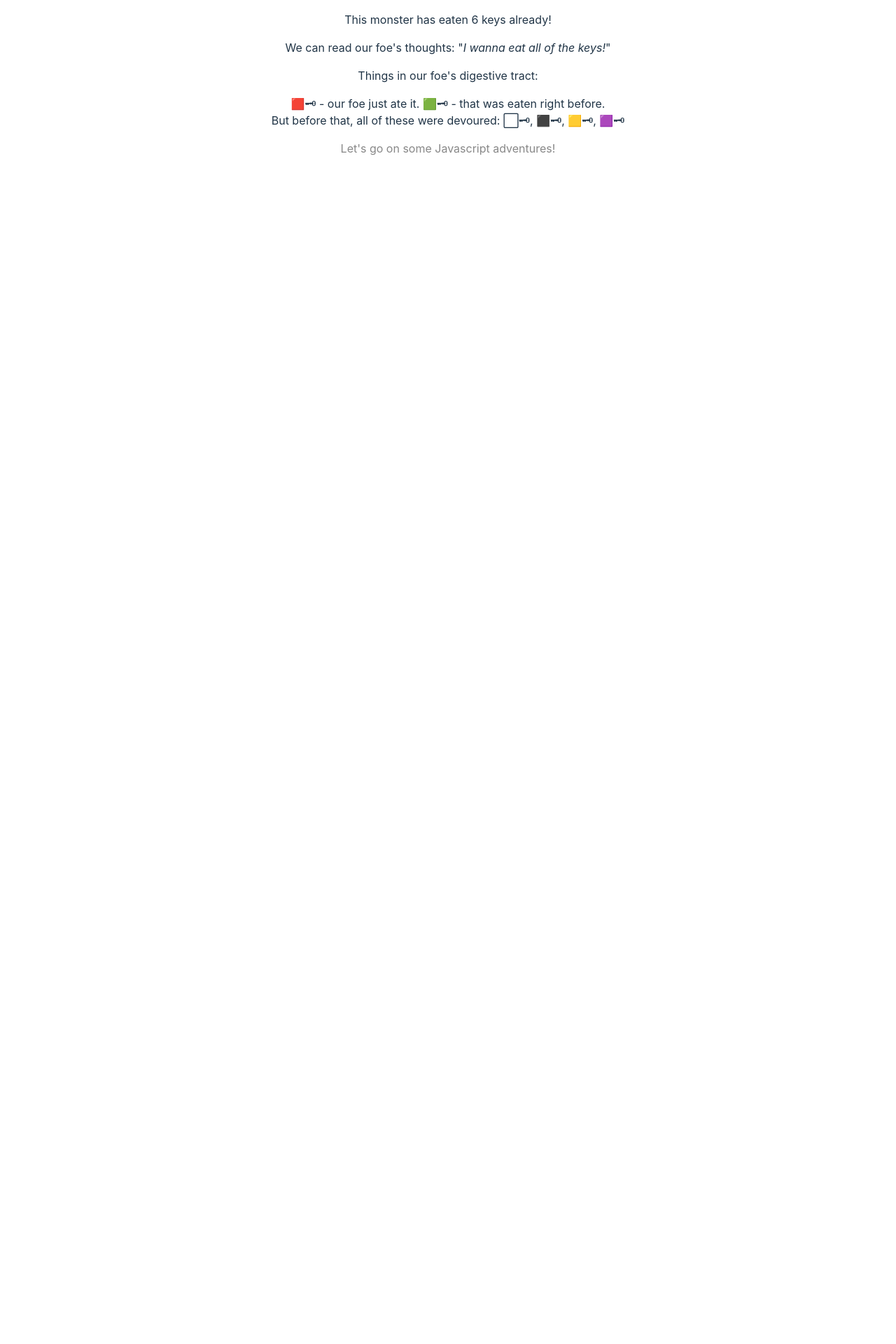
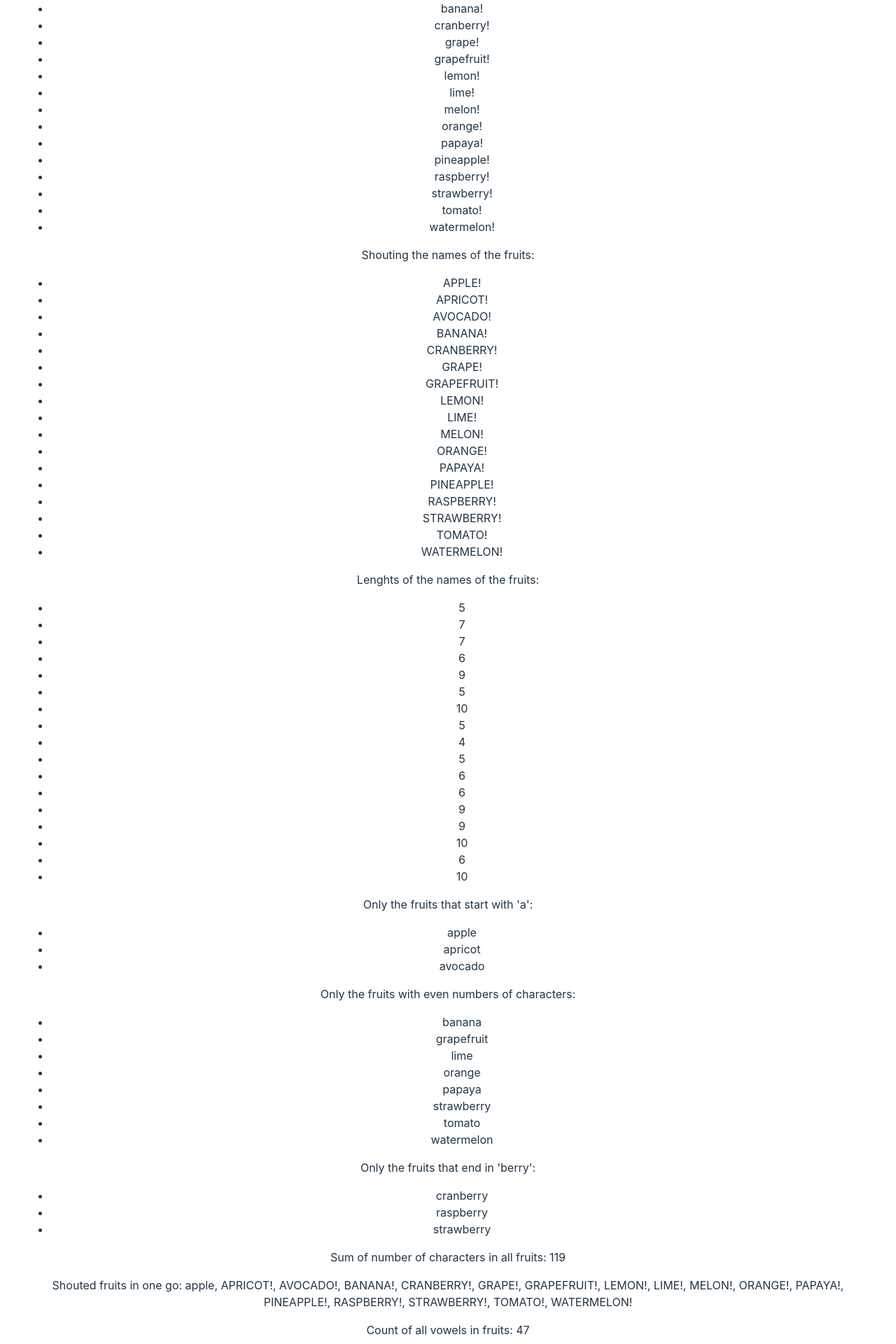
Before and after one commit to ReDI-School/react-s24-js-to-know-for-react-2, a React (Vite) app: page / in a window 1280 px wide. Shown: the part 320-2240 px from the top of the page at 70% size. Before the commit the page ends 800 px from the top, so only its background shows below. Built offline with nearby package versions, Linux system fonts and the light colour scheme.

Commit message:
Solutions for the exercises

```diff
--- a/src/App.jsx
+++ b/src/App.jsx
@@ -1,11 +1,8 @@
 import './App.css'
-//import BonusFuncs from './BonusFuncs'
+import BonusFuncs from './BonusFuncs'
 import SpreadRest from './SpreadRest'
 
 function App() {
-  // if (false) {
-  //   return <BonusFuncs />
-  // }
   return (
     <>
       <div>
@@ -14,6 +11,9 @@ function App() {
       <p className="read-the-docs">
         Let&apos;s go on some Javascript adventures!
       </p>
+      <p>
+        <BonusFuncs />
+      </p>
     </>
   )
 }
--- a/src/MapFilterReduce.jsx
+++ b/src/MapFilterReduce.jsx
@@ -23,43 +23,46 @@ function MapFilterReduce() {
       ];
 
     // this would be the usual way to process things in a loop
-    let transformedFruits = [];
-    for (let i = 0; i < FRUITS.length; i++) {
-        transformedFruits.push(`${FRUITS[i]}!`);
-    }
+    // let transformedFruits = [];
+    // for (let i = 0; i < FRUITS.length; i++) {
+    //     transformedFruits.push(`${FRUITS[i]}!`);
+    // }
 
-    for (let i = 0; i < FRUITS.length; i++) {
-        console.log(`fruit ${i} is ${FRUITS[i]}!`);
-    }
+    // for (let i = 0; i < FRUITS.length; i++) {
+    //     console.log(`fruit ${i} is ${FRUITS[i]}!`);
+    // }
 
     // what if we wanted to keep it const? how would we do that?
-    // const transformedFruits = [] // ????
+    const transformedFruits = FRUITS.map(fruit => `${fruit}!`)
 
     // I wanna see us shouting the fruits here
-    const shoutedFruits = []
+    const shoutedFruits = FRUITS.map(fruit => `${fruit.toUpperCase()}!`)
 
     // I wanna see the lengths of the fruits instead of the names
-    const fruitLengths = []
+    const fruitLengths = FRUITS.map(fruit => fruit.length)
 
     // ==========================================================
     // I wanna see only the fruits that start with "a"
-    const fruitsStartingWithA = []
+    const fruitsStartingWithA = FRUITS.filter(fruit => fruit.startsWith('a'))
 
     // I wanna see only the fruits that have even numbers of characters
-    const fruitsWithEvenNumberOfChars = []
+    const fruitsWithEvenNumberOfChars = FRUITS.filter(fruit => fruit.length % 2 === 0)
 
     // I wanna see only the fruits that end with "berry"
-    const fruitsEndingInBerry = []
+    const fruitsEndingInBerry = FRUITS.filter(fruit => fruit.endsWith("berry"))
 
     // ==========================================================
     // I wanna see the total count of characters in all fruits
-    const sumOfNumberOfCharactersInFruits = 0
+    const sumOfNumberOfCharactersInFruits = FRUITS.reduce((accum, item) => accum + item.length, 0)
 
     // I wanna see all of the fruits in a single string, but shouted, and without using Array.join()
-    const shoutedFruitsInOneGo = ""
+    const shoutedFruitsInOneGo = FRUITS.reduce((accum, item) => `${accum}, ${item.toUpperCase()}!`)
 
     // I wanna see the total count of vowels we have in all of the fruits
-    const countOfVowelsInFruits = 0
+    const countOfVowelsInFruits = FRUITS.map(
+            fruit => [...fruit].filter(
+                letter => ['a', 'e', 'i', 'o', 'u'].includes(letter)))
+        .reduce((accum, item) => accum + item.length, 0)
 
 
 
@@ -74,7 +77,6 @@ function MapFilterReduce() {
         <ListFruits description="Only the fruits that start with 'a'" fruits={fruitsStartingWithA} />
         <ListFruits description="Only the fruits with even numbers of characters" fruits={fruitsWithEvenNumberOfChars} />
         <ListFruits description="Only the fruits that end in 'berry'" fruits={fruitsEndingInBerry} />
-        <ListFruits description="Only the fruits that end in 'berry'" fruits={fruitsEndingInBerry} />
         <p>Sum of number of characters in all fruits: {sumOfNumberOfCharactersInFruits}</p>
         <p>Shouted fruits in one go: {shoutedFruitsInOneGo}</p>
         <p>Count of all vowels in fruits: {countOfVowelsInFruits}</p>
--- a/src/SpreadRest.jsx
+++ b/src/SpreadRest.jsx
@@ -22,31 +22,26 @@ function SpreadRest() {
     // missions:
 
     // 1. Identify our foe and its thoughts in less lines of code.
-    const name = objectosaurus.name
-    const thought = objectosaurus.internalOrgans.brain.thought
-    const stomachContents = objectosaurus.internalOrgans.stomach.contents
-    const intestinesContents = objectosaurus.internalOrgans.intestines.contents
+    const {name, internalOrgans: {
+            brain: {thought},
+            stomach: {contents: stomachContents},
+            intestines: {contents: intestinesContents}}} = objectosaurus
 
     // 2. Count the amount of keys in our foe's, with using less characters
-    const digestiveTractContents = stomachContents.concat(intestinesContents)
+    const digestiveTractContents = [...stomachContents, ...intestinesContents]
     const amountOfKeys = digestiveTractContents.length
 
     // 3. Find the first and second keys in the foe's digestive tract, in one line
-    const first = digestiveTractContents[0]
-    const second = digestiveTractContents[1]
-    const remainder = digestiveTractContents.slice(2)
-
+    const [first, second, ...remainder] = digestiveTractContents
 
     // 4. Using object destructuring and restructuring, defeat the foe in a single line of code with your sword!
-    const doneosaurus = objectosaurus
+    const doneosaurus = {...objectosaurus, alive: false, name: "Doneosaurus", struck: "sword"}
 
     // 5. Let's check if doneosaurus is alive in a novel way, along with their name, in a single swoop
-    const doneosaurusIsAlive = doneosaurus.alive
-    const doneosaurusName = doneosaurus.name
+    const {alive: doneosaurusIsAlive, name: doneosaurusName} = doneosaurus
 
     // 5. then using array destructuring, let's retrieve the keys from doneosaurus's digestive tract in one go
-    const keyA = null
-    const keyB = null
+    const [,keyA, keyB] = digestiveTractContents
 
     const tryOpeningChest = (keyA, keyB, saurus) => `${keyA}+${keyB}🔓: ${saurus.name} is ${saurus.alive?"alive":`deceased - struck by a ${saurus.struck}`}`
 
```
